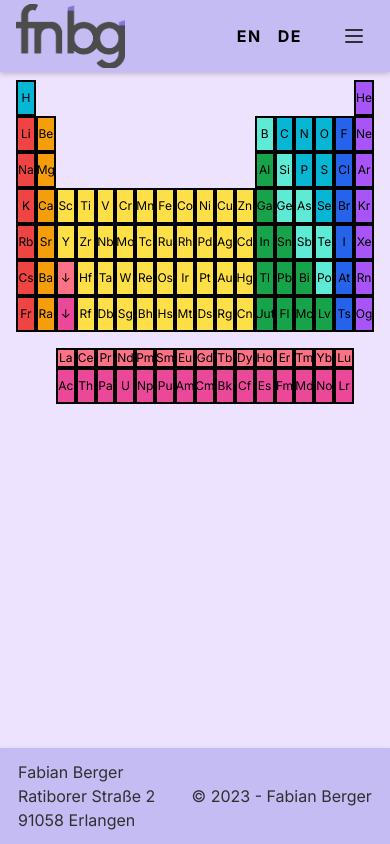
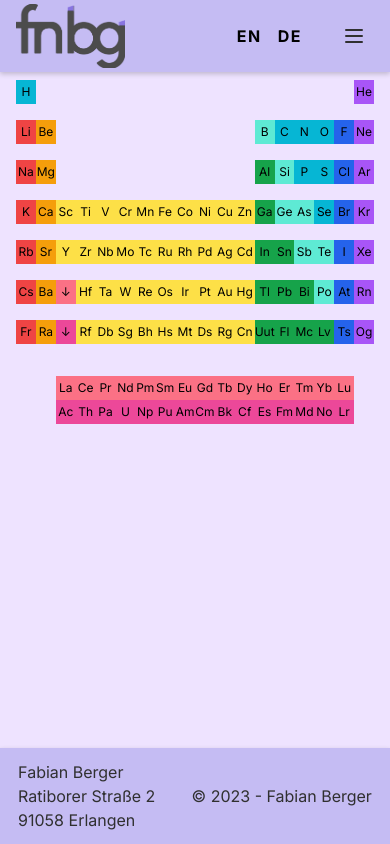
Before and after one commit to BambiMC/Matics, a Next.js app: page /periodicTable in a window 390 px wide. Built offline with nearby package versions, Linux system fonts and the light colour scheme.

Commit message:
mobile optimization

```diff
--- a/app/components/ElementTile/ElementTile.tsx
+++ b/app/components/ElementTile/ElementTile.tsx
@@ -16,12 +16,12 @@ const ElementTile: React.FC<ElementTileProps> = ({ elementData, addClasses }) =>
 
   return (
     <div
-      className={`text-xs md:text-xl xl:text-2xl text-center flex items-center justify-center text-black p-0 md:p-2 xl:p-4 2xl:p-8 border-2 border-black ${addClasses}`}
+      className={`text-xs md:text-xl xl:text-2xl text-center flex items-center justify-center text-black p-1 md:p-2 xl:p-4 2xl:p-8 md:border-2 md:border-black aspect-square ${addClasses}`}
       onContextMenu={(e) => e.preventDefault()}
       onClick={togglePopUp}
       style={{ cursor: 'pointer' }}
     >
-      {elementData ? elementData.kurzsymbol : ''}
+      {elementData ? elementData.kurzsymbol : '↓'}
       {isPopUpVisible && <ElementPopUp onClose={togglePopUp} elementData={elementData} addClasses="" />}
 
     </div>
--- a/app/periodicTable/page.tsx
+++ b/app/periodicTable/page.tsx
@@ -74,7 +74,7 @@ const Projects: React.FC = () => {
         {/* Line Number 6 */}
         <ElementTile addClasses='bg-red-500' elementData={elements[54]} />
         <ElementTile addClasses='bg-amber-500' elementData={elements[55]} />
-        <div className='bg-rose-400 text-xs md:text-xl xl:text-2xl text-center flex items-center justify-center text-black p-0 md:p-2 xl:p-4 2xl:p-8 border-2 border-black'>↓</div>
+        <ElementTile addClasses='bg-rose-400' />
         <ElementTile addClasses='bg-yellow-300' elementData={elements[71]} />
         <ElementTile addClasses='bg-yellow-300' elementData={elements[72]} />
         <ElementTile addClasses='bg-yellow-300' elementData={elements[73]} />
@@ -93,7 +93,7 @@ const Projects: React.FC = () => {
         {/* Line Number 7 */}
         <ElementTile addClasses='bg-red-500' elementData={elements[86]} />
         <ElementTile addClasses='bg-amber-500' elementData={elements[87]} />
-        <div className='bg-pink-500 text-xs md:text-xl xl:text-2xl text-center flex items-center justify-center text-black p-0 md:p-2 xl:p-4 2xl:p-8 border-2 border-black'>↓</div>
+        <ElementTile addClasses='bg-pink-500' />
         <ElementTile addClasses='bg-yellow-300' elementData={elements[103]} />
         <ElementTile addClasses='bg-yellow-300' elementData={elements[104]} />
         <ElementTile addClasses='bg-yellow-300' elementData={elements[105]} />
```
